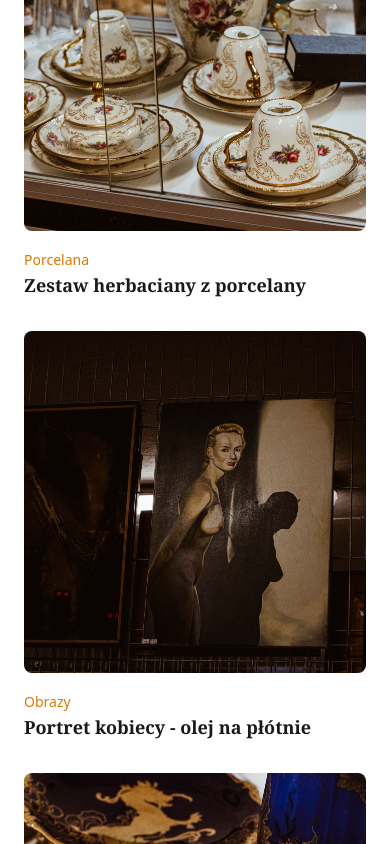
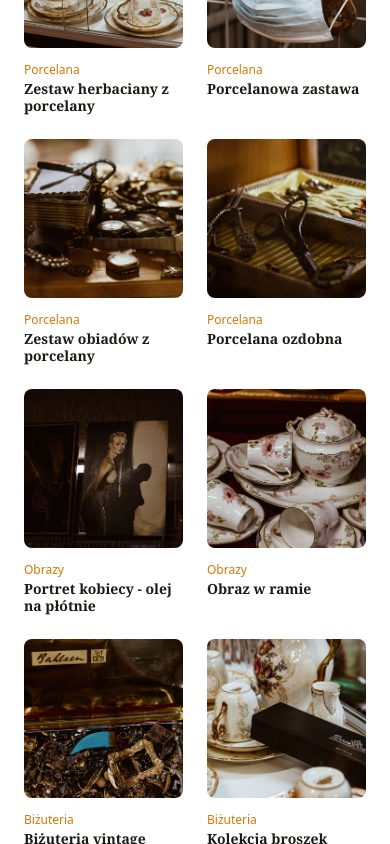
Before and after one commit to MOUVAL/czarnaperelka, a Next.js app: page / in a window 390 px wide. Shown: the part 1640-2484 px from the top of the page. Built offline with nearby package versions, Linux system fonts and the light colour scheme; a web font is replaced by a local one.

Commit message:
Add ALL 30 products to gallery
- Every image from products folder now displayed
- 5-column responsive grid layout
- Lazy loading for performance
- All categories: Porcelana, Obrazy, Biżuteria, Srebra, Inne

```diff
--- a/src/app/page.tsx
+++ b/src/app/page.tsx
@@ -3,11 +3,35 @@ import Image from "next/image";
 export default function Home() {
   const products = [
     { name: "Zestaw herbaciany z porcelany", image: "/images/products/img-08.50.51.jpg", category: "Porcelana" },
+    { name: "Porcelanowa zastawa", image: "/images/products/img-08.50.51-1.jpg", category: "Porcelana" },
+    { name: "Zestaw obiadów z porcelany", image: "/images/products/img-08.50.51-2.jpg", category: "Porcelana" },
+    { name: "Porcelana ozdobna", image: "/images/products/img-08.50.52.jpg", category: "Porcelana" },
     { name: "Portret kobiecy - olej na płótnie", image: "/images/products/img-08.50.53.jpg", category: "Obrazy" },
-    { name: "Kolekcja biżuterii vintage", image: "/images/products/img-08.50.56.jpg", category: "Biżuteria" },
-    { name: "Kolekcja Wedgwood", image: "/images/products/img-08.50.59.jpg", category: "Porcelana" },
-    { name: "Kolekcja obrazów w ramach", image: "/images/products/img-08.50.58.jpg", category: "Obrazy" },
-    { name: "Monety i guziki kolekcjonerskie", image: "/images/products/img-08.51.01.jpg", category: "Inne" },
+    { name: "Obraz w ramie", image: "/images/products/img-08.50.53-1.jpg", category: "Obrazy" },
+    { name: "Biżuteria vintage", image: "/images/products/img-08.50.54.jpg", category: "Biżuteria" },
+    { name: "Kolekcja broszek", image: "/images/products/img-08.50.54-1.jpg", category: "Biżuteria" },
+    { name: "Naszyjniki antyczne", image: "/images/products/img-08.50.54-2.jpg", category: "Biżuteria" },
+    { name: "Pierścionki vintage", image: "/images/products/img-08.50.54-3.jpg", category: "Biżuteria" },
+    { name: "Kolczyki antyczne", image: "/images/products/img-08.50.54-4.jpg", category: "Biżuteria" },
+    { name: "Zegarki kieszonkowe", image: "/images/products/img-08.50.54-5.jpg", category: "Biżuteria" },
+    { name: "Bransoletki vintage", image: "/images/products/img-08.50.54-6.jpg", category: "Biżuteria" },
+    { name: "Srebra stołowe", image: "/images/products/img-08.50.55.jpg", category: "Srebra" },
+    { name: "Srebrne sztućce", image: "/images/products/img-08.50.55-1.jpg", category: "Srebra" },
+    { name: "Kolekcja biżuterii", image: "/images/products/img-08.50.56.jpg", category: "Biżuteria" },
+    { name: "Biżuteria ozdobna", image: "/images/products/img-08.50.56-1.jpg", category: "Biżuteria" },
+    { name: "Obraz olejny", image: "/images/products/img-08.50.57.jpg", category: "Obrazy" },
+    { name: "Malarstwo klasyczne", image: "/images/products/img-08.50.57-1.jpg", category: "Obrazy" },
+    { name: "Portret historyczny", image: "/images/products/img-08.50.57-2.jpg", category: "Obrazy" },
+    { name: "Obraz w złotej ramie", image: "/images/products/img-08.50.57-3.jpg", category: "Obrazy" },
+    { name: "Kolekcja obrazów", image: "/images/products/img-08.50.58.jpg", category: "Obrazy" },
+    { name: "Porcelana Wedgwood", image: "/images/products/img-08.50.59.jpg", category: "Porcelana" },
+    { name: "Waza Wedgwood", image: "/images/products/img-08.50.59-1.jpg", category: "Porcelana" },
+    { name: "Porcelana angielska", image: "/images/products/img-08.50.59-2.jpg", category: "Porcelana" },
+    { name: "Zestaw Wedgwood", image: "/images/products/img-08.50.59-3.jpg", category: "Porcelana" },
+    { name: "Monety kolekcjonerskie", image: "/images/products/img-08.51.00.jpg", category: "Inne" },
+    { name: "Guziki antyczne", image: "/images/products/img-08.51.00-1.jpg", category: "Inne" },
+    { name: "Monety i medale", image: "/images/products/img-08.51.01.jpg", category: "Inne" },
+    { name: "Kolekcja numizmatyczna", image: "/images/products/img-08.51.01-1.jpg", category: "Inne" },
   ];
 
   return (
@@ -63,25 +87,25 @@ export default function Home() {
         </div>
       </section>
 
-      {/* Products Grid - All 6 */}
+      {/* Products Grid - ALL 30 */}
       <section className="py-16 bg-white">
-        <div className="max-w-6xl mx-auto px-6">
+        <div className="max-w-7xl mx-auto px-6">
           <h2 className="font-serif text-3xl font-bold text-center mb-12">Nasze Skarby</h2>
-          <div className="grid md:grid-cols-2 lg:grid-cols-3 gap-8">
+          <div className="grid grid-cols-2 md:grid-cols-3 lg:grid-cols-4 xl:grid-cols-5 gap-6">
             {products.map((product, i) => (
               <div key={i} className="group">
-                <div className="relative w-full aspect-square rounded-lg overflow-hidden bg-stone-100 mb-4">
+                <div className="relative w-full aspect-square rounded-lg overflow-hidden bg-stone-100 mb-2">
                   <Image
                     src={product.image}
                     alt={product.name}
                     fill
-                    sizes="(max-width: 768px) 100vw, (max-width: 1024px) 50vw, 33vw"
+                    sizes="(max-width: 640px) 50vw, (max-width: 768px) 33vw, (max-width: 1024px) 25vw, 20vw"
                     className="object-cover group-hover:scale-105 transition-transform duration-300"
                     loading="lazy"
                   />
                 </div>
-                <span className="text-sm text-amber-600 font-medium">{product.category}</span>
-                <h3 className="font-serif text-lg font-semibold">{product.name}</h3>
+                <span className="text-xs text-amber-600 font-medium">{product.category}</span>
+                <h3 className="font-serif text-sm font-semibold leading-tight">{product.name}</h3>
               </div>
             ))}
           </div>
```
